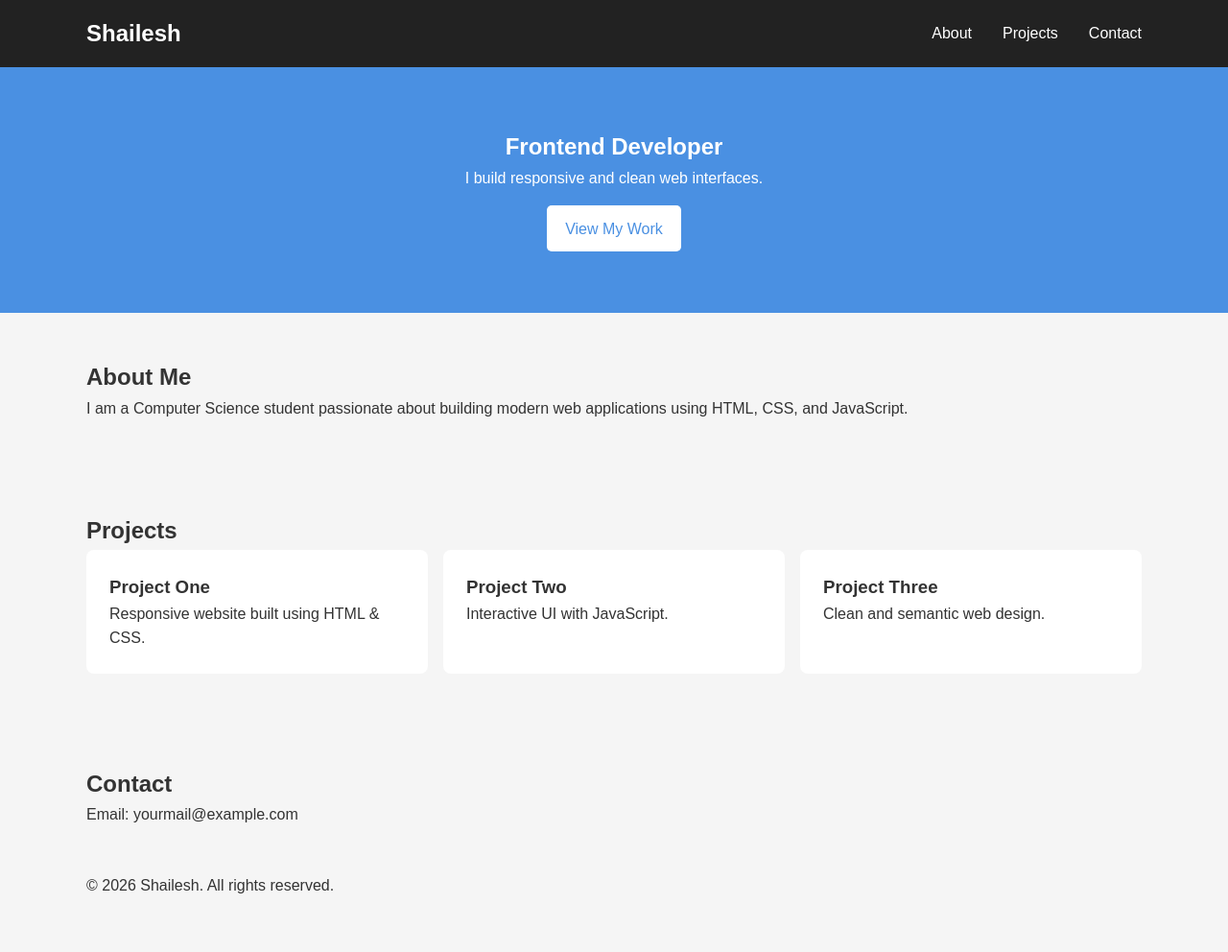
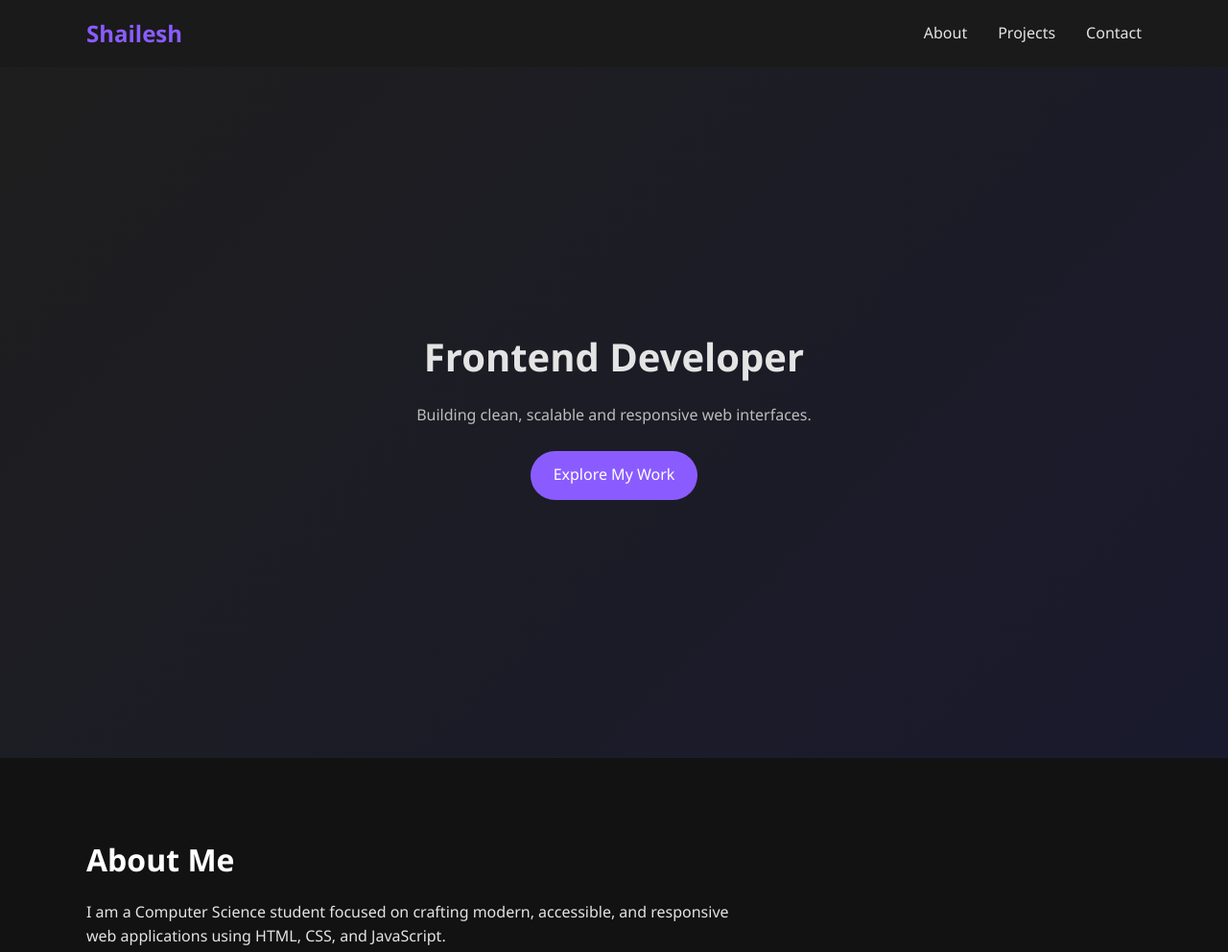
Before and after one commit to Shailesh-26/fullstack-internship, a plain HTML site: page index.html in a window 1280 px wide. Shown: the top 992 px of the page at 96% size. Before the commit the page ends 935 px from the top, so only its background shows below. Drawn offline with Linux system fonts and the light colour scheme.

Commit message:
Upgraded to dark modern theme with improved UI

```diff
--- a/css/style.css
+++ b/css/style.css
@@ -4,11 +4,15 @@
     box-sizing: border-box;
 }
 
+html {
+    scroll-behavior: smooth;
+}
+
 body {
-    font-family: Arial, sans-serif;
+    font-family: 'Segoe UI', sans-serif;
+    background: #121212;
+    color: #e4e4e4;
     line-height: 1.6;
-    background-color: #f5f5f5;
-    color: #333;
 }
 
 .container {
@@ -17,20 +21,40 @@ body {
     margin: auto;
 }
 
+.section {
+    padding: 5rem 0;
+}
+
+.section-title {
+    font-size: 2rem;
+    margin-bottom: 1rem;
+    color: #ffffff;
+}
+
+.section-text {
+    max-width: 700px;
+}
+
+/* HEADER */
+
 .header {
-    background: #222;
-    color: #fff;
-    padding: 1rem 0;
+    background: #1a1a1a;
+    position: sticky;
+    top: 0;
+    z-index: 1000;
 }
 
 .nav-container {
     display: flex;
     justify-content: space-between;
     align-items: center;
+    padding: 1rem 0;
 }
 
 .logo {
     font-size: 1.5rem;
+    font-weight: bold;
+    color: #8a5cff;
 }
 
 .nav {
@@ -46,51 +70,87 @@ body {
 }
 
 .nav ul li a {
-    color: white;
     text-decoration: none;
+    color: #e4e4e4;
+    transition: 0.3s;
+}
+
+.nav ul li a:hover {
+    color: #8a5cff;
 }
 
 .menu-toggle {
     background: none;
     border: none;
-    color: white;
     font-size: 1.8rem;
+    color: #ffffff;
     cursor: pointer;
 }
 
+/* HERO */
+
 .hero {
-    padding: 4rem 0;
+    min-height: 90vh;
+    display: flex;
+    align-items: center;
     text-align: center;
-    background: #4a90e2;
-    color: white;
+    background: linear-gradient(135deg, #1e1e1e, #1a1a2e);
+}
+
+.hero-content h2 {
+    font-size: 2.5rem;
+    margin-bottom: 1rem;
+}
+
+.hero-content p {
+    margin-bottom: 1.5rem;
+    color: #bdbdbd;
 }
 
 .btn {
     display: inline-block;
-    margin-top: 1rem;
-    padding: 0.7rem 1.2rem;
-    background: white;
-    color: #4a90e2;
+    padding: 0.8rem 1.5rem;
+    background: #8a5cff;
+    color: white;
     text-decoration: none;
-    border-radius: 5px;
+    border-radius: 30px;
+    transition: 0.3s;
 }
 
-section {
-    padding: 3rem 0;
+.btn:hover {
+    background: #6f3df4;
 }
+
+/* PROJECTS */
 
 .project-grid {
     display: grid;
-    gap: 1rem;
+    gap: 1.5rem;
 }
 
 .card {
-    background: white;
-    padding: 1.5rem;
-    border-radius: 8px;
+    background: #1f1f1f;
+    padding: 2rem;
+    border-radius: 12px;
+    transition: 0.3s;
 }
 
-/* Tablet */
+.card:hover {
+    transform: translateY(-5px);
+    box-shadow: 0 10px 25px rgba(138, 92, 255, 0.3);
+}
+
+/* FOOTER */
+
+.footer {
+    text-align: center;
+    padding: 2rem 0;
+    background: #1a1a1a;
+    font-size: 0.9rem;
+}
+
+/* TABLET */
+
 @media (min-width: 768px) {
 
     .nav {
@@ -115,7 +175,8 @@ section {
     }
 }
 
-/* Desktop */
+/* DESKTOP */
+
 @media (min-width: 1024px) {
     .project-grid {
         grid-template-columns: repeat(3, 1fr);
--- a/index.html
+++ b/index.html
@@ -2,8 +2,8 @@
 <html lang="en">
 <head>
     <meta charset="UTF-8">
+    <title>Shailesh | Portfolio</title>
     <meta name="viewport" content="width=device-width, initial-scale=1.0">
-    <title>Shailesh | Portfolio</title>
     <link rel="stylesheet" href="css/style.css">
 </head>
 <body>
@@ -11,7 +11,9 @@
 <header class="header">
     <div class="container nav-container">
         <h1 class="logo">Shailesh</h1>
+
         <button class="menu-toggle" id="menu-toggle">☰</button>
+
         <nav class="nav" id="nav">
             <ul>
                 <li><a href="#about">About</a></li>
@@ -25,43 +27,50 @@
 <main>
 
 <section class="hero">
-    <div class="container">
+    <div class="container hero-content">
         <h2>Frontend Developer</h2>
-        <p>I build responsive and clean web interfaces.</p>
-        <a href="#projects" class="btn">View My Work</a>
+        <p>Building clean, scalable and responsive web interfaces.</p>
+        <a href="#projects" class="btn">Explore My Work</a>
     </div>
 </section>
 
-<section id="about" class="about">
+<section id="about" class="about section">
     <div class="container">
-        <h2>About Me</h2>
-        <p>I am a Computer Science student passionate about building modern web applications using HTML, CSS, and JavaScript.</p>
+        <h2 class="section-title">About Me</h2>
+        <p class="section-text">
+            I am a Computer Science student focused on crafting modern,
+            accessible, and responsive web applications using HTML,
+            CSS, and JavaScript.
+        </p>
     </div>
 </section>
 
-<section id="projects" class="projects">
+<section id="projects" class="projects section">
     <div class="container">
-        <h2>Projects</h2>
+        <h2 class="section-title">Projects</h2>
+
         <div class="project-grid">
             <article class="card">
-                <h3>Project One</h3>
-                <p>Responsive website built using HTML & CSS.</p>
+                <h3>Responsive Landing Page</h3>
+                <p>Mobile-first layout using Grid & Flexbox.</p>
             </article>
+
             <article class="card">
-                <h3>Project Two</h3>
-                <p>Interactive UI with JavaScript.</p>
+                <h3>Interactive UI Components</h3>
+                <p>JavaScript-based menu and interactions.</p>
             </article>
+
             <article class="card">
-                <h3>Project Three</h3>
-                <p>Clean and semantic web design.</p>
+                <h3>Semantic Web Structure</h3>
+                <p>Accessible and SEO-friendly HTML architecture.</p>
             </article>
         </div>
     </div>
 </section>
 
-<section id="contact" class="contact">
+<section id="contact" class="contact section">
     <div class="container">
-        <h2>Contact</h2>
+        <h2 class="section-title">Contact</h2>
         <p>Email: yourmail@example.com</p>
     </div>
 </section>
```
